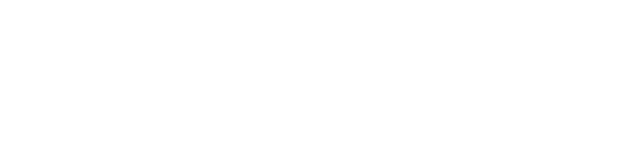
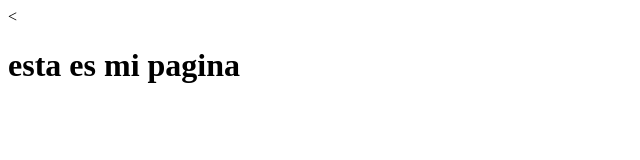
Before and after one commit to AlfredoOrtiz191/mi-proyectogit, a plain HTML site: page index.html in a window 1280 px wide. Shown: the whole page, without its empty margins (0-640 px from the left). Drawn offline with Linux system fonts and the light colour scheme.

Commit message:
cambios al archivo index con el codigo html

```diff
--- a/index.html
+++ b/index.html
@@ -5,6 +5,6 @@
     <title>Mi primera pagina</title>
   </head>
   <body>
-
+<<h1>esta es mi pagina</h1>
   </body>
 </html>
```
